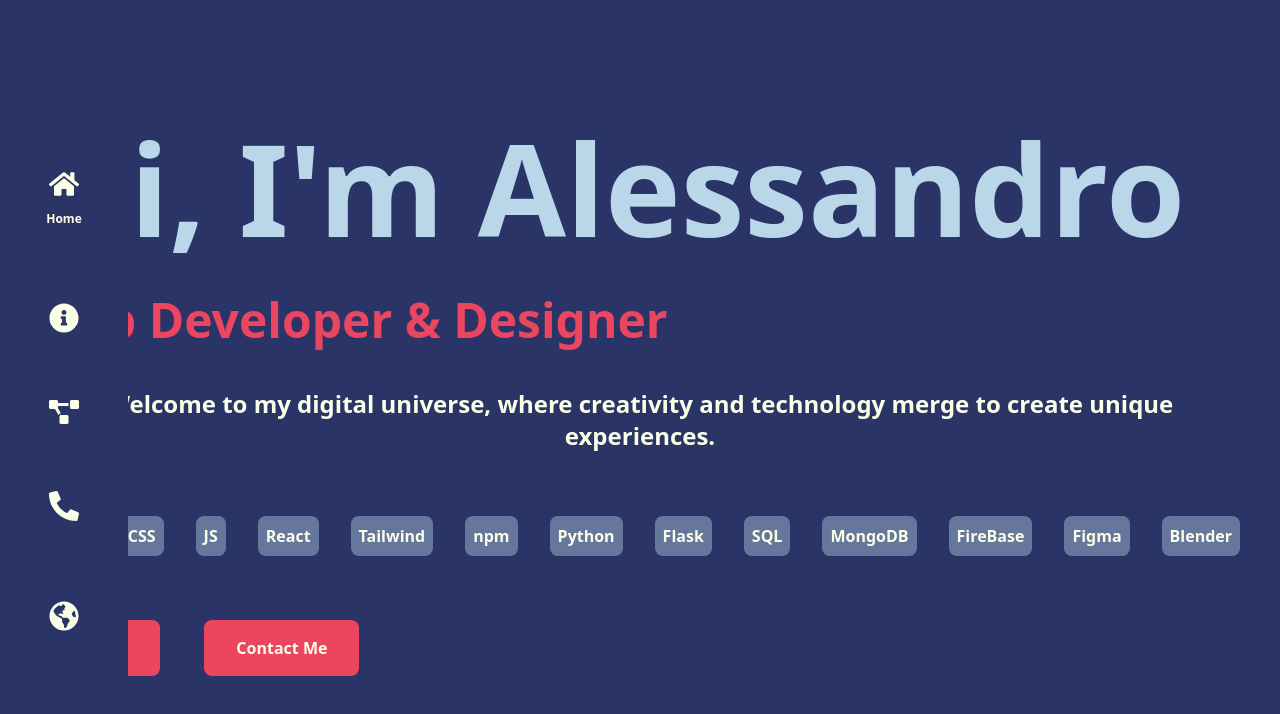
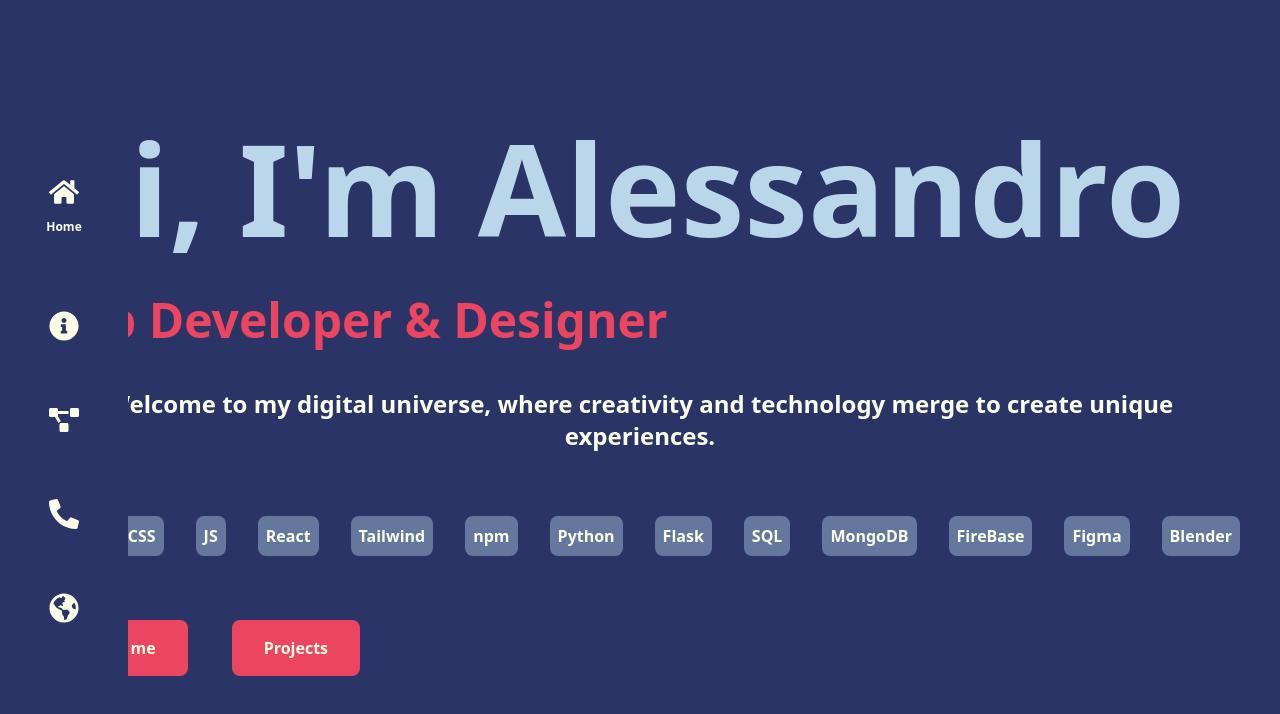
Before and after one commit to Jiwemoyo/MyPortafolio, a React (Vite) app: page / in a window 1280 px wide. Shown: the top 714 px of the page. Built offline with nearby package versions, Linux system fonts and the light colour scheme.

Commit message:
traduccion 2

```diff
--- a/locales/en/translation.json
+++ b/locales/en/translation.json
@@ -1,5 +1,7 @@
 {
   "greetings": "Hi, I'm Alessandro",
   "profetion": "Web Developer & Designer",
-  "presentation": "Welcome to my digital universe, where creativity and technology merge to create unique experiences."
+  "presentation": "Welcome to my digital universe, where creativity and technology merge to create unique experiences.",
+  "button-Contact":"Contact me",
+  "button-Projects":"Projects"
 }
--- a/locales/es/translation.json
+++ b/locales/es/translation.json
@@ -1,5 +1,7 @@
 {
   "greetings": "Hola, Soy Alessandro",
   "profetion": "Desarrollador Web & Disenador",
-  "presentation": "Bienvenido a mi universo digital donde la tecnologia y creatividad se juntan"
+  "presentation": "Bienvenido a mi universo digital donde la tecnologia y creatividad se juntan",
+    "button-Contact":"Cantactame",
+  "button-Projects":"Proyectos"
 }
--- a/src/components/Home.jsx
+++ b/src/components/Home.jsx
@@ -14,8 +14,7 @@ export const Home = () => {
           {t('profetion')}
         </h2>
         <p className=" font-bold text-custom-white sm:text-2xl">
-          Welcome to my digital universe, where creativity and technology merge
-          to create unique experiences.
+          {t("presentation")}
         </p>
         <li className="grid grid-cols-3 gap-8 text-custom-white mt-5 font-semibold sm:flex">
           <ul className=" animate-bg-fade bg-blue-500 p-2 rounded-lg ">Html</ul>
@@ -50,10 +49,10 @@ export const Home = () => {
         </li>
         <div className=" w-full flex justify-between gap-5 mt-5 sm:w-auto sm:gap-11">
         <button className=" font-bold text-custom-white bg-custom-red px-8 py-4 rounded-lg">
-          Projects
+          {t('button-Contact')}
         </button>
         <button className=" font-bold text-custom-white bg-custom-red px-8 py-4 rounded-lg">
-          Contact Me
+          {t('button-Projects')}
         </button>
       </div>
       </div>
--- a/src/components/SideBar.jsx
+++ b/src/components/SideBar.jsx
@@ -84,7 +84,7 @@ export const SideBar = () => {
           )}
         </Link>
         <div
-        className="text-custom-white cursor-pointer hover:scale-125 transition duration-200 flex flex-col justify-center items-center font-bold mt-4"
+        className="text-custom-white cursor-pointer hover:scale-125 transition duration-200 flex flex-col justify-center items-center font-bold "
         onClick={toggleLanguage}
         onMouseEnter={() => mauseEntered("language")}
         onMouseLeave={mauseExit}
```
